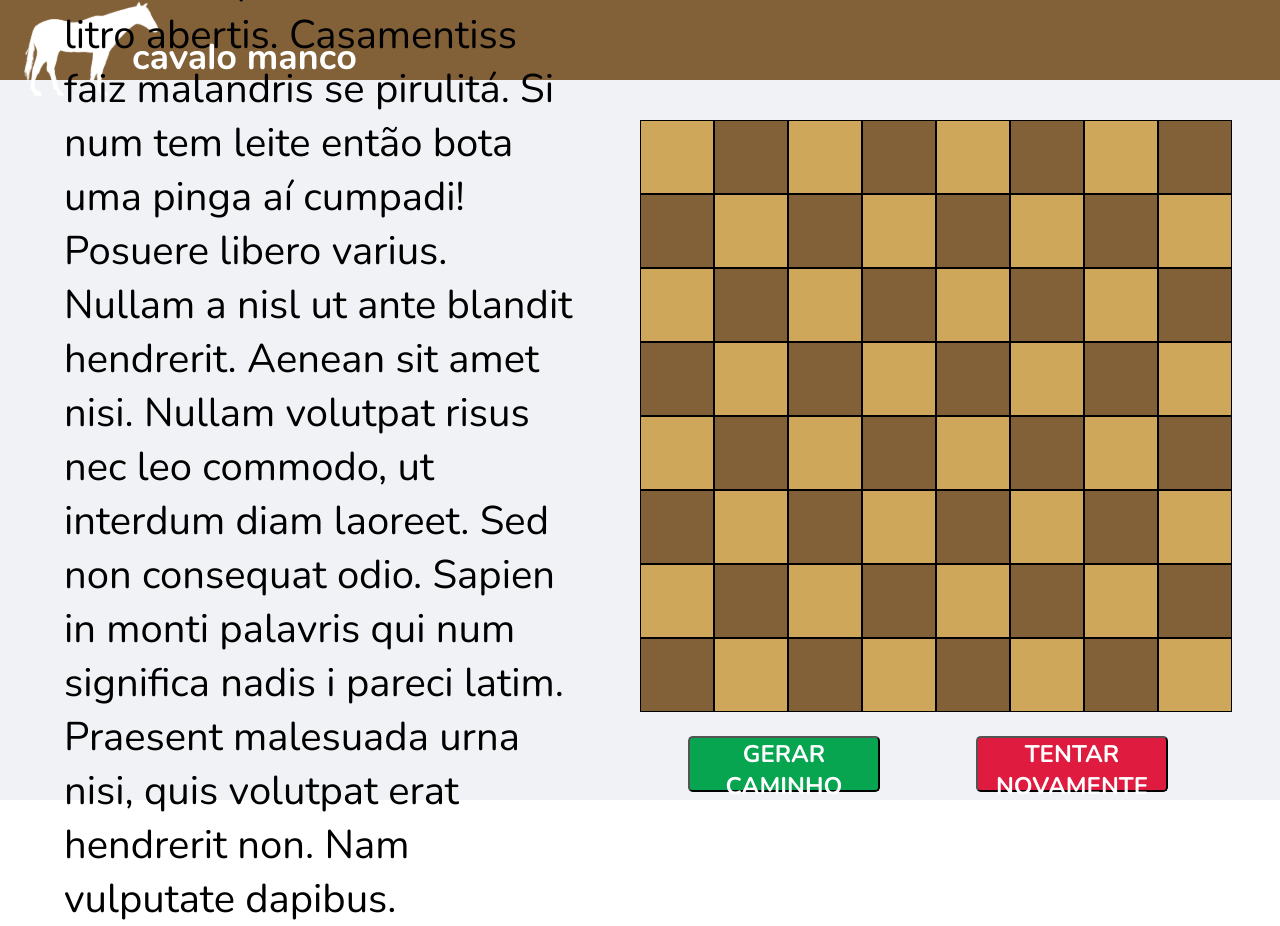
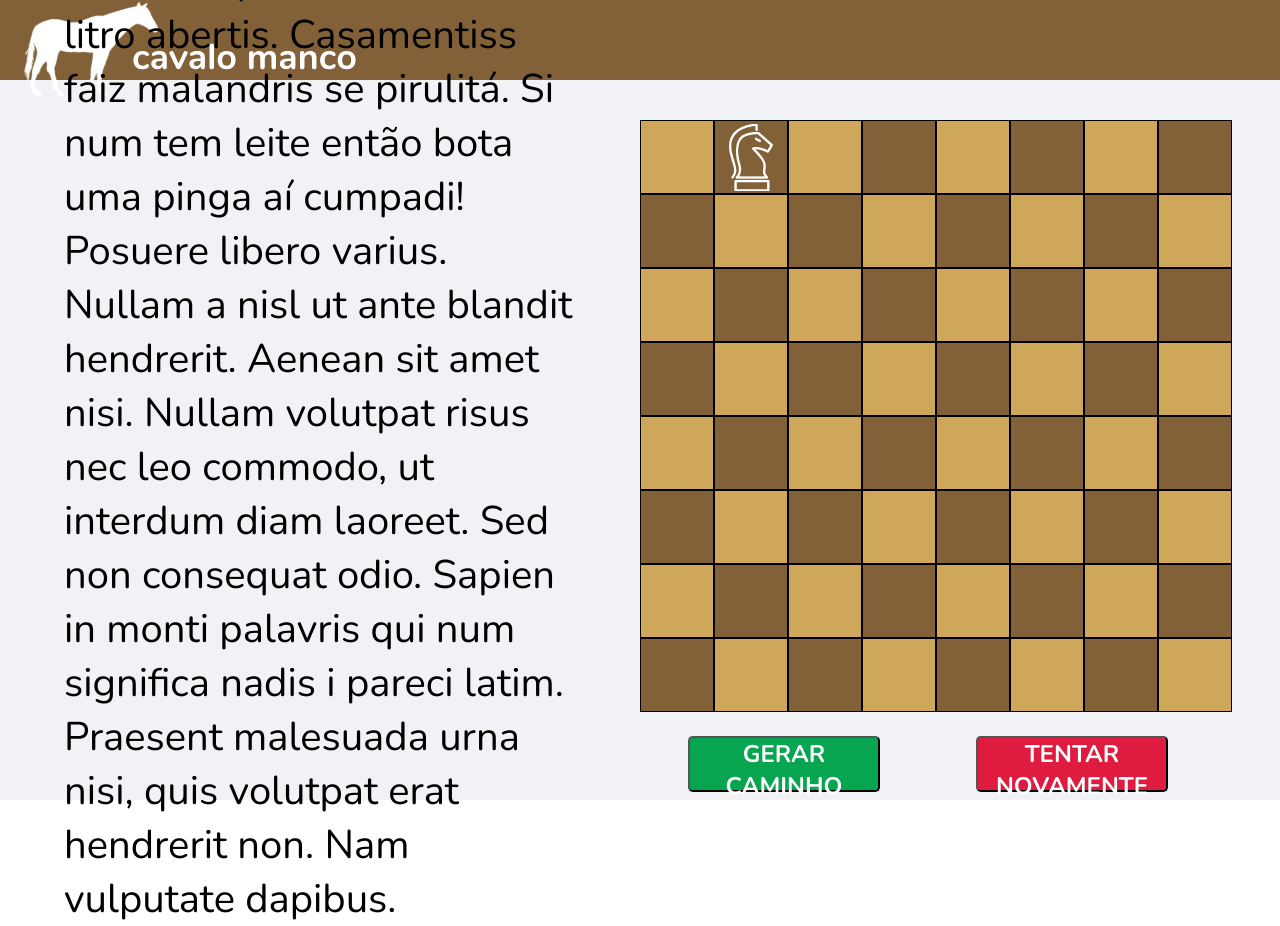
Before and after one commit to projeto-de-algoritmos/Final_Cavalo_Manco, a React (Create React App) app: page / in a window 1280 px wide. Built offline with nearby package versions, Linux system fonts and the light colour scheme.

Commit message:
Create logic to user select a field and show the chess horse
Co-authored-by: Danillo <danillosouza1704@gmail.com>

```diff
--- a/public/index.html
+++ b/public/index.html
@@ -3,7 +3,6 @@
   <head>
     <meta charset="utf-8" />
     <meta name="viewport" content="width=device-width, initial-scale=1" />
-    <link rel="manifest" href="%PUBLIC_URL%/manifest.json" />
     <link rel="preconnect" href="https://fonts.gstatic.com">
     <link href="https://fonts.googleapis.com/css2?family=Nunito:ital,wght@0,200;0,300;0,400;0,600;0,700;0,800;0,900;1,200;1,300;1,400;1,600;1,700;1,800;1,900&display=swap" rel="stylesheet">
     <title>cavalo manco</title>
--- a/src/Components/Field/index.tsx
+++ b/src/Components/Field/index.tsx
@@ -1,11 +1,24 @@
 import "./styles.css"
-
+import chessHorse from "../../assets/ChessHorse.png";
 interface FieldProps{
     color: string;
+    pos: string;
+    isSelected: boolean;
+    onPress: any;
 }
 function Field(props: FieldProps){
+    const renderContent = ()=>{
+        if(props.pos === "A2"){
+            return <img src={chessHorse}/>
+        }
+        else if(props.isSelected){
+            return <div className="ball"/>
+        }
+        return <></>
+    }
     return(
-        <div className="field" style={{backgroundColor:props.color}}>
+        <div className="field" style={{backgroundColor:props.color}} onClick={props.onPress}>
+            {renderContent()}
         </div>
     );
 }
--- a/src/Components/Field/styles.css
+++ b/src/Components/Field/styles.css
@@ -2,4 +2,15 @@
     height: 9vh;
     width: 9vh;
     border: 1px solid;
+    display: flex;
+    align-items: center;
+    justify-content: center;
 }
+
+.ball{
+    height: 5vh;
+    width: 5vh;
+    border-radius: 2.5vh;
+    background-color: #08A550;
+
+}
--- a/src/Components/GameTable/index.tsx
+++ b/src/Components/GameTable/index.tsx
@@ -1,13 +1,12 @@
 import "./styles.css";
-import Button from '@material-ui/core/Button';
 import Field from '../Field';
-
-
+import {useState} from 'react';
 
 function GameTable(){
     const fieldHorizontal = ['A', 'B', 'C', 'D', 'E', 'F', 'G', 'H'];
     const fieldVertical = ['1', '2', '3', '4', '5', '6', '7', '8'];
     const colors = ['#CFA75A', '#826038'];
+    const [selectedField, setSelectedField] = useState('');
 
     const getColor = (letter: string, number: string) => {
         const stringNum = letter.charCodeAt(0);
@@ -18,12 +17,26 @@ function GameTable(){
             return colors[1];
     }
 
+    const selectField = (position: string) => {
+        if(position!=="A2"){
+            setSelectedField(position);
+        }
+    }
+
     const renderField = () => {
         return (
             <div className="column">
                 {fieldHorizontal.map((letter)=>(
                     <div className="row">
-                        {fieldVertical.map((number)=><Field key={letter+number} color={getColor(letter, number)}/>)}
+                        {fieldVertical.map((number)=>(
+                            <Field
+                                key={letter+number}
+                                pos={`${letter}${number}`}
+                                color={getColor(letter, number)}
+                                isSelected={selectedField===`${letter}${number}`}
+                                onPress={()=> selectField(`${letter}${number}`)}
+                                />
+                            ))}
                     </div>
                     ))
                 }
```
Also changed, not shown: public/manifest.json (deleted), src/assets/ChessHorse.png (added).
